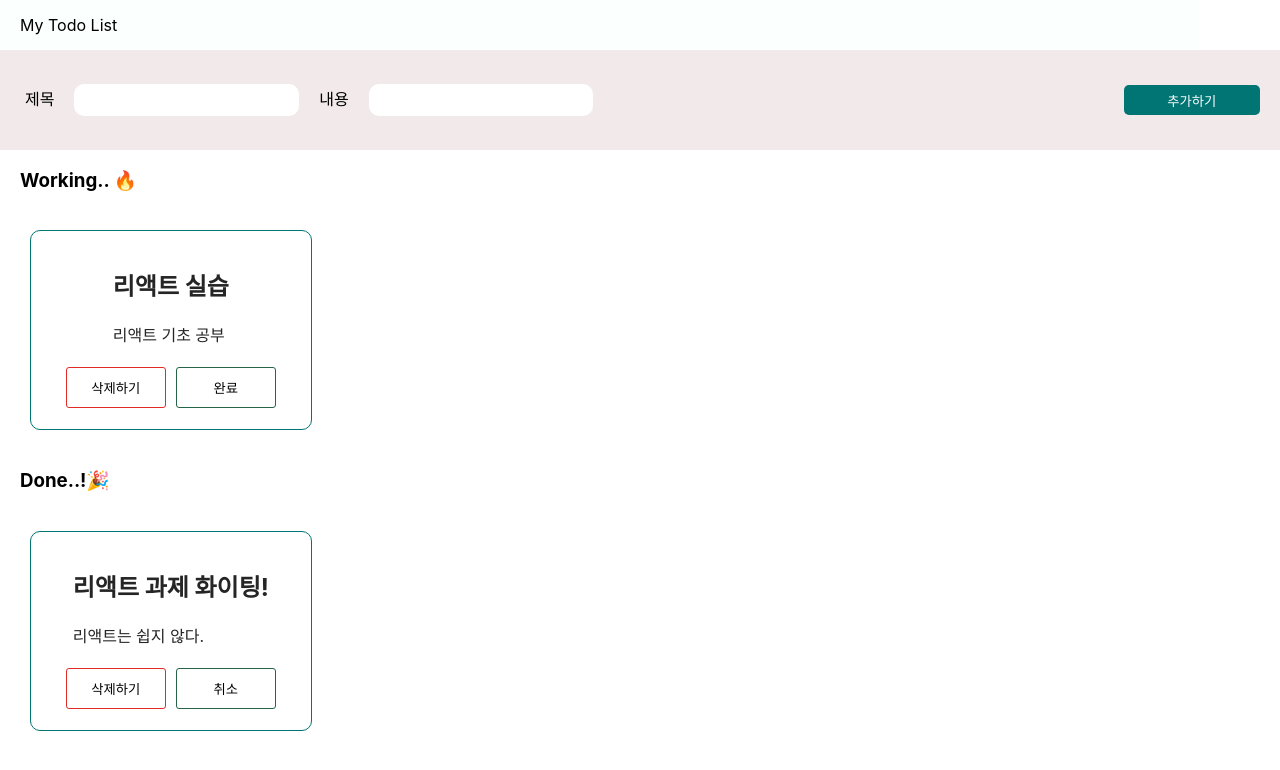
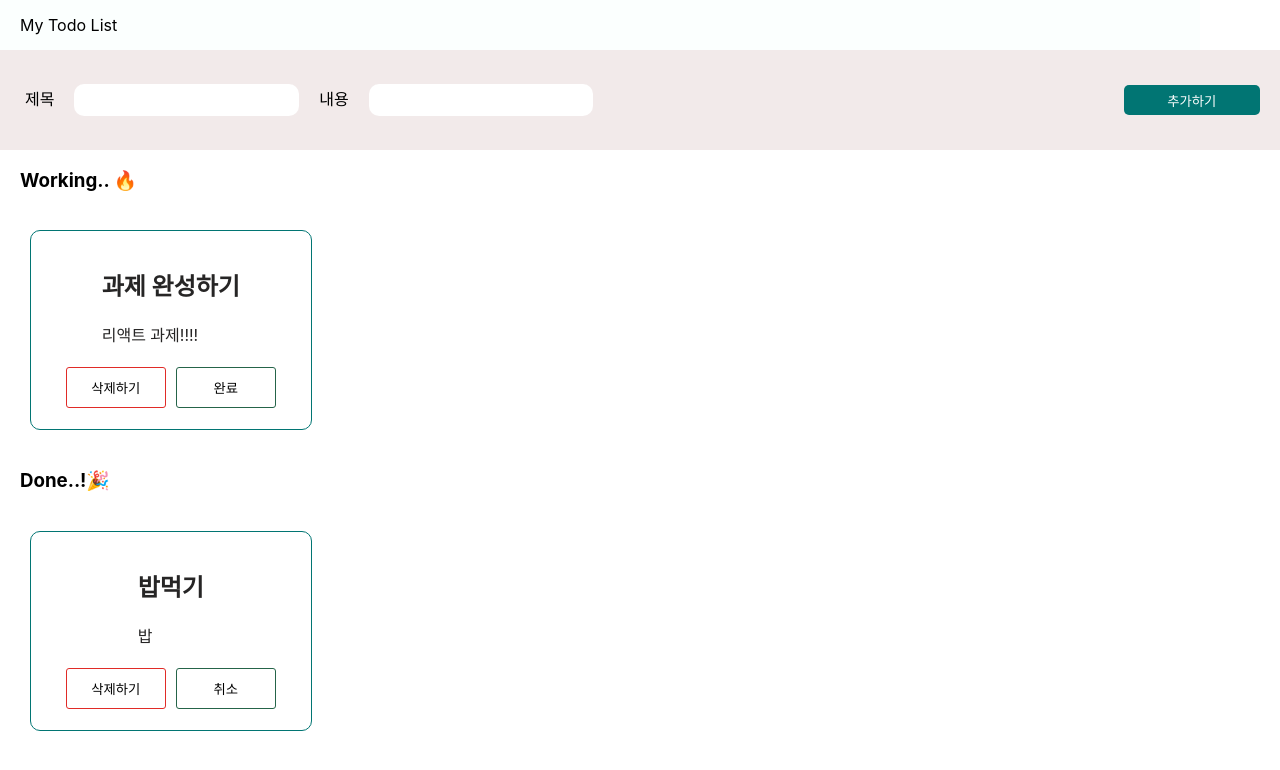
Before and after one commit to crystal993/To-Do-List, a React (Create React App) app: page / in a window 1280 px wide. Shown: the top 770 px of the page. Built offline with nearby package versions, Linux system fonts and the light colour scheme.

Commit message:
modify useRef

```diff
--- a/public/index.html
+++ b/public/index.html
@@ -26,7 +26,7 @@
     -->
     <title>React App</title>
   </head>
-  <body style="overflow-x: hidden; max-width:1200px">
+  <body>
     <noscript>You need to enable JavaScript to run this app.</noscript>
     <div id="root"></div>
     <!--
--- a/src/components/form/Form.jsx
+++ b/src/components/form/Form.jsx
@@ -2,10 +2,12 @@ import React, {useRef, useState} from "react";
 import './style.css';
 import List from "../list/List";
 
-function Form({ setTodos, todos }) {
+function Form({ setTodoList, todoList }) {
 
-  const nextId = useRef(0);
-    const initialState = {
+  const nextId = useRef(3);
+
+  // 초기값
+  const initialState = {
         id: 0,
         title: "",
         memo: "",
@@ -22,8 +24,8 @@ function Form({ setTodos, todos }) {
     }
 
     const onSubmitHandler = (e) => {
-      setTodos([...todos, todo]) // [...todos, todo]
-      setTodo(initialState);
+      setTodoList([...todoList, todo]) // [...todos, todo]
+      setTodo(initialState); //input값 초기값으로 다시 세팅
     }
 
     return (
--- a/src/components/layout/style.css
+++ b/src/components/layout/style.css
@@ -2,4 +2,5 @@
     max-width: 1200px;
     min-width: 800px;
     margin: 0 auto;
+    width:1200px;
   }
--- a/src/components/list/List.jsx
+++ b/src/components/list/List.jsx
@@ -2,22 +2,22 @@ import React, {useState} from "react";
 import './style.css';
 import Todo from "../todo/Todo";
 
-function List({todos, setTodos}) {
+function List({ setTodoList, todoList }) {
   const onDeleteHanlder = (todoId) => {
-    const newToDos = todos.filter((todo)=>todo.id !== todoId);
-    setTodos(newToDos);
+    const newToDos = todoList.filter((todo)=>todo.id !== todoId);
+    setTodoList(newToDos);
   }
 
   const onToggleHandler = (todoId) => {
-    const newToDos = todos.map(todo => todo.id === todoId ? {...todo, isDone: !todo.isDone} : todo)
-    setTodos(newToDos);
+    const newToDos = todoList.map(todo => todo.id === todoId ? {...todo, isDone: !todo.isDone} : todo)
+    setTodoList(newToDos);
   }
 
     return (
       <div className='list-container'>
         <h3>Working.. 🔥</h3>
         <div className='to-do-container'>
-            {todos.map((todo) => {
+            {todoList.map((todo) => {
               if (!todo.isDone) {
                 return (
                   <Todo
@@ -36,7 +36,7 @@ function List({todos, setTodos}) {
         {/* <Todo todo={todo} key={todo.id}></Todo> */}
         <div className='to-do-container'>
             {
-              todos.map((todo)=>{
+              todoList.map((todo)=>{
                 // eslint-disable-next-line no-lone-blocks
                 {
                   if(todo.isDone){
--- a/src/components/pages/TodoList.jsx
+++ b/src/components/pages/TodoList.jsx
@@ -7,17 +7,17 @@ import List from "../list/List";
 function TodoList() {
 
     // 전체 todo-list를 관리할 state
-    const [todos, setTodos] = useState([
+    const [todoList, setTodoList] = useState([
         {
           id: 1,
-          title: "리액트 실습",
-          memo: "리액트 기초 공부",
+          title: "과제 완성하기",
+          memo: "리액트 과제!!!!",
           isDone: false,
         },
         {
           id: 2,
-          title: "리액트 과제 화이팅!",
-          memo: "리액트는 쉽지 않다.",
+          title: "밥먹기",
+          memo: "밥",
           isDone: true,
         },
       ]);
@@ -26,8 +26,8 @@ function TodoList() {
       <div>
         <Layout>
             <Header></Header>
-            <Form todos={todos} setTodos={setTodos}></Form>
-            <List todos={todos} setTodos={setTodos}></List>
+            <Form todoList={todoList} setTodoList={setTodoList}></Form>
+            <List todoList={todoList} setTodoList={setTodoList}></List>
         </Layout>
       </div>
     );
```
